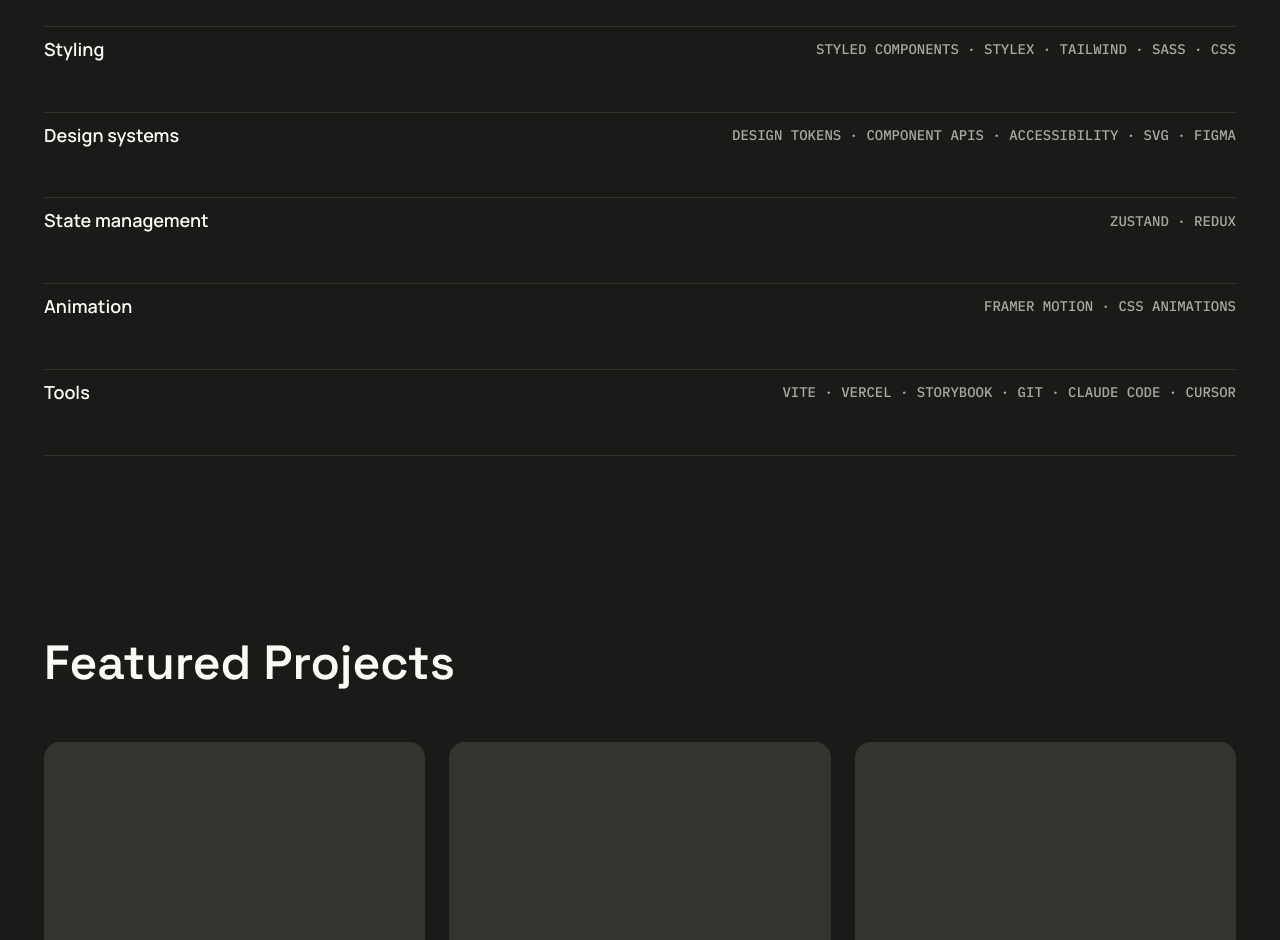
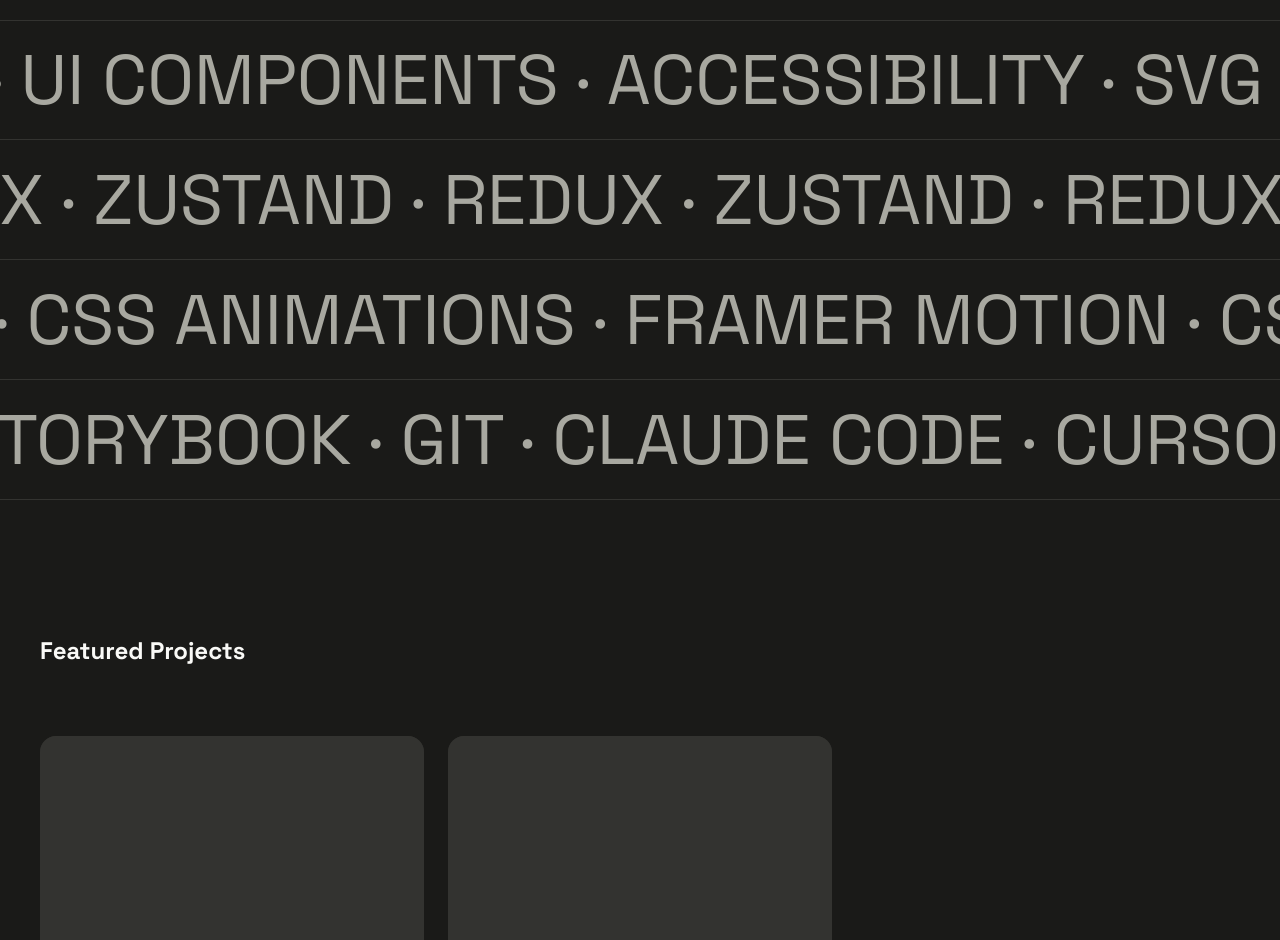
Before and after one commit to Joha99/joha-kim-portfolio, a React (Vite) app: page / in a window 1280 px wide. Shown: the part 1860-2800 px from the top of the page. Built offline with nearby package versions, Linux system fonts and the light colour scheme.

Commit message:
update skills

```diff
--- a/src/components/SectionHeader.tsx
+++ b/src/components/SectionHeader.tsx
@@ -5,10 +5,10 @@
 }
 
 const Heading = styled.h2(({ theme }) => ({
+  color: theme.colors.font.inverse,
   fontFamily: theme.fonts.display,
-  color: theme.colors.font.inverse,
-  fontSize: theme.fontSizes["5xl"],
-  fontWeight: theme.fontWeights.semibold,
+  fontWeight: theme.fontWeights.bold,
+  height: "4rem",
   marginBottom: theme.spacing["40"],
 }));
 
--- a/src/components/layout/PageGridLayout.tsx
+++ b/src/components/layout/PageGridLayout.tsx
@@ -9,8 +9,7 @@
   backgroundColor: theme.colors.background.night,
   columnGap: "1.5rem",
   display: "grid",
-  gridTemplateColumns:
-    "1fr repeat(12, minmax(0, calc((1200px - 11 * 1.5rem) / 12))) 1fr",
+  gridTemplateColumns: "repeat(12, 1fr)",
 }));
 
 export const PageGridSection = styled.section(({ theme }) => ({
@@ -18,13 +17,13 @@
   gridColumn: "1 / -1",
   gridTemplateColumns: "subgrid",
   minHeight: "100vh",
-  paddingBlock: theme.spacing["80"],
+  padding: theme.spacing["40"],
   scrollSnapAlign: "center",
   scrollSnapStop: "always",
 }));
 
 export const SectionContent = styled.div(() => ({
-  gridColumn: "2 / -2",
+  gridColumn: "1 / -1",
 }));
 
 export function PageGridLayout({ children }: PageGridLayoutProps) {
--- a/src/components/sections/Footer.tsx
+++ b/src/components/sections/Footer.tsx
@@ -45,14 +45,6 @@
   fontWeight: theme.fontWeights.semibold,
 }));
 
-const TechStack = styled.p(({ theme }) => ({
-  color: theme.colors.font.secondary,
-  fontFamily: theme.fonts.mono,
-  fontSize: theme.fontSizes.sm,
-  gridColumn: "1 / 5",
-  justifySelf: "end",
-}));
-
 export function Footer() {
   return (
     <StyledFooter id="contact">
@@ -88,7 +80,6 @@
             </a>
           </ListItem>
         </List>
-        <TechStack>Built with React + TypeScript + Styled Components</TechStack>
       </Content>
     </StyledFooter>
   );
--- a/src/components/sections/Header.tsx
+++ b/src/components/sections/Header.tsx
@@ -7,7 +7,6 @@
   ({ theme }) => ({
     alignItems: "center",
     display: "flex",
-    fontWeight: theme.fontWeights.medium,
     height: "4rem",
     justifyContent: "center",
     left: 0,
@@ -27,8 +26,10 @@
   borderRadius: theme.radii.sm,
   color: theme.colors.font.inverse,
   display: "flex",
+  fontFamily: theme.fonts.display,
+  fontSize: theme.fontSizes.sm,
   fontWeight: theme.fontWeights.bold,
-  gridColumn: "2 / -2",
+  gridColumn: "1 / -1",
   justifyContent: "space-between",
   padding: theme.spacing["12"],
 }));
@@ -42,7 +43,6 @@
 const Link = styled.a(({ theme }) => ({
   alignItems: "center",
   display: "flex",
-  fontSize: theme.fontSizes.xs,
   gap: theme.spacing["2"],
 }));
 
--- a/src/components/sections/Hero.tsx
+++ b/src/components/sections/Hero.tsx
@@ -9,7 +9,7 @@
 
 const Content = styled.div(() => ({
   display: "grid",
-  gridColumn: "2 / -2",
+  gridColumn: "1 / -1",
   gridTemplateColumns: "repeat(4, 1fr)",
   gridTemplateRows: "repeat(4, 1fr)",
   height: "100%",
@@ -38,23 +38,23 @@
 }));
 
 const HeroText = styled.h2(({ theme }) => ({
+  alignSelf: "end",
   fontFamily: theme.fonts.mono,
-  fontSize: theme.fontSizes["xl"],
+  fontSize: theme.fontSizes.xl,
   fontWeight: theme.fontWeights.medium,
   gridColumn: "4 / 5",
   gridRow: "3 / 5",
-  alignSelf: "end",
   textAlign: "right",
 }));
 
 const Name = styled.h1(({ theme }) => ({
   alignSelf: "end",
+  color: theme.colors.accent.volt,
   fontFamily: theme.fonts.mono,
   fontSize: "150px",
   gridColumn: "1 / 4",
   gridRow: "3 / 5",
   lineHeight: 1,
-  color: theme.colors.accent.volt,
 }));
 
 export function Hero() {
@@ -63,12 +63,10 @@
       <Content>
         <Title>ARTIST & ENGINEER</Title>
         <Location>WASHINGTON, DC</Location>
-
         <HeroText>
           <span>Crafting and engineering</span>
           <br />
           <span>pixel-perfect UI and delightful interactions</span>
-          <br />
         </HeroText>
         <Name>joha kim</Name>
       </Content>
--- a/src/components/sections/Projects.tsx
+++ b/src/components/sections/Projects.tsx
@@ -71,11 +71,6 @@
     description:
       "Led the Single Report Viewer frontend redesign, shipped in a single sprint. Built custom SVG loading skeletons and created a shared reporting library adopted across the org.",
   },
-  {
-    title: "Dashboards & Reporting",
-    description:
-      "Led the Single Report Viewer frontend redesign, shipped in a single sprint. Built custom SVG loading skeletons and created a shared reporting library adopted across the org.",
-  },
 ];
 
 export function Projects() {
--- a/src/components/sections/Skills.tsx
+++ b/src/components/sections/Skills.tsx
@@ -1,36 +1,9 @@
-import styled from "styled-components";
+import styled, { css, keyframes } from "styled-components";
 
 import {
   PageGridSection,
   SectionContent,
 } from "@/components/layout/PageGridLayout";
-import { SectionHeader } from "@/components/SectionHeader";
-
-const Section = styled(PageGridSection)(() => ({
-  placeContent: "center",
-}));
-
-const Row = styled.div(({ theme }) => ({
-  alignItems: "center",
-  borderBottom: `1px solid ${theme.colors.border.subtle}`,
-  display: "flex",
-  justifyContent: "space-between",
-  paddingTop: theme.spacing["8"],
-  paddingBottom: theme.spacing["48"],
-}));
-
-const Category = styled.h3(({ theme }) => ({
-  fontSize: theme.fontSizes.lg,
-  fontWeight: theme.fontWeights.semibold,
-}));
-
-const Tags = styled.span(({ theme }) => ({
-  color: theme.colors.font.inverseMuted,
-  fontFamily: theme.fonts.mono,
-  fontSize: theme.fontSizes.sm,
-  fontWeight: theme.fontWeights.medium,
-  textTransform: "uppercase",
-}));
 
 const skills = [
   {
@@ -43,7 +16,7 @@
   },
   {
     category: "Design systems",
-    tags: ["Design Tokens", "Component APIs", "Accessibility", "SVG", "Figma"],
+    tags: ["Design Tokens", "UI Components", "Accessibility", "SVG", "Figma"],
   },
   {
     category: "State management",
@@ -59,18 +32,73 @@
   },
 ];
 
+const Section = styled(PageGridSection)(() => ({
+  alignContent: "stretch",
+  paddingInline: 0,
+}));
+
+const Content = styled(SectionContent)(() => ({
+  display: "flex",
+  flexDirection: "column",
+}));
+
+const Row = styled.div(({ theme }) => ({
+  alignItems: "center",
+  borderBottom: `1px solid ${theme.colors.border.subtle}`,
+  display: "flex",
+  flex: 1,
+  overflow: "hidden",
+  "&:first-of-type": {
+    borderTop: `1px solid ${theme.colors.border.subtle}`,
+  },
+}));
+
+const marquee = keyframes`
+  from {
+    transform: translateX(0);
+  }
+  to {
+    transform: translateX(-33.33%);
+  }
+`;
+
+const MarqueeTrack = styled.div<{ $duration: number }>(({ $duration }) => [
+  css`
+    animation: ${marquee} ${$duration}s linear infinite;
+  `,
+  {
+    display: "flex",
+    whiteSpace: "nowrap",
+  },
+]);
+
+const Tags = styled.span(({ theme }) => ({
+  color: theme.colors.font.inverseMuted,
+  fontFamily: theme.fonts.display,
+  fontSize: theme.fontSizes["6xl"],
+  fontWeight: theme.fontWeights.normal,
+  textTransform: "uppercase",
+}));
+
 export function Skills() {
   return (
     <Section id="skills">
-      <SectionContent>
-        <SectionHeader>Skills</SectionHeader>
-        {skills.map((skill) => (
-          <Row key={skill.category}>
-            <Category>{skill.category}</Category>
-            <Tags>{skill.tags.join(" · ")}</Tags>
-          </Row>
-        ))}
-      </SectionContent>
+      <Content>
+        {skills.map((skill) => {
+          const text = " " + skill.tags.join(" · ") + " · ";
+          const duration = text.length * 0.4;
+
+          return (
+            <Row key={skill.category}>
+              <MarqueeTrack $duration={duration}>
+                <Tags>{text}</Tags>
+                <Tags>{text}</Tags>
+                <Tags>{text}</Tags>
+              </MarqueeTrack>
+            </Row>
+          );
+        })}
+      </Content>
     </Section>
   );
 }
```
